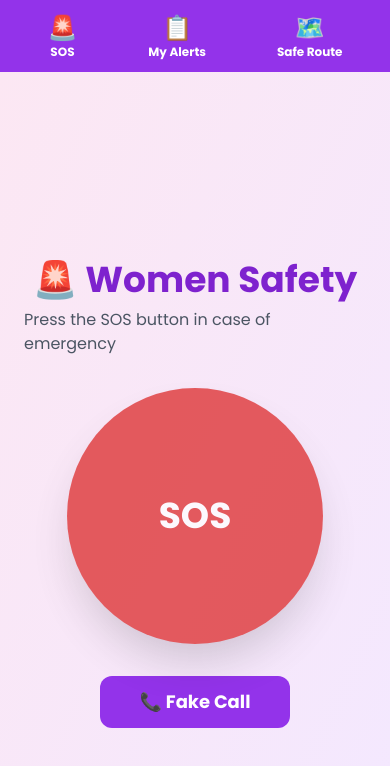
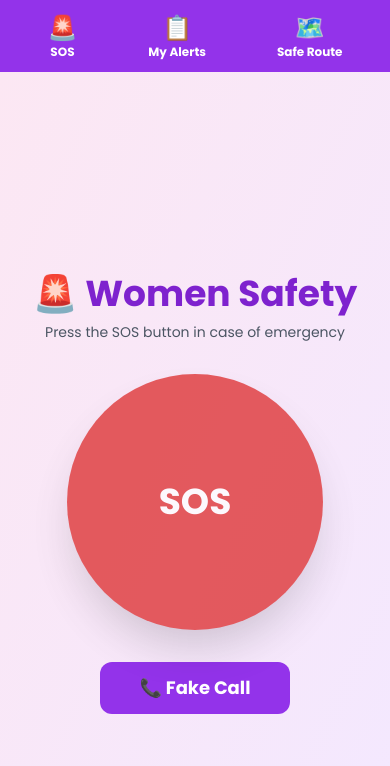
Before and after one commit to MANIMEGALAI-207/women-safety-backend, a React (Vite) app in the folder frontend/: page /sos in a window 390 px wide. Shown: the top 766 px of the page. Built offline with nearby package versions, Linux system fonts and the light colour scheme.

Commit message:
Text single line fix

```diff
--- a/frontend/src/pages/dashboard.jsx
+++ b/frontend/src/pages/dashboard.jsx
@@ -108,7 +108,9 @@ export default function Dashboard() {
     // 💡 font-['Poppins'] class-a main div-la add panniruken
     <div className="min-h-screen bg-gradient-to-br from-pink-100 to-purple-100 flex flex-col items-center justify-center p-6 relative font-['Poppins']">
       <h1 className="text-4xl font-bold text-purple-700 mb-2">🚨 Women Safety</h1>
-      <p className="text-gray-600 mb-8">Press the SOS button in case of emergency</p>
+      <p className="text-gray-600 mb-8 whitespace-nowrap text-sm sm:text-base">
+  Press the SOS button in case of emergency
+</p>
 
       {success ? (
         <div className="bg-white p-8 rounded-2xl shadow-xl text-center max-w-md">
```
